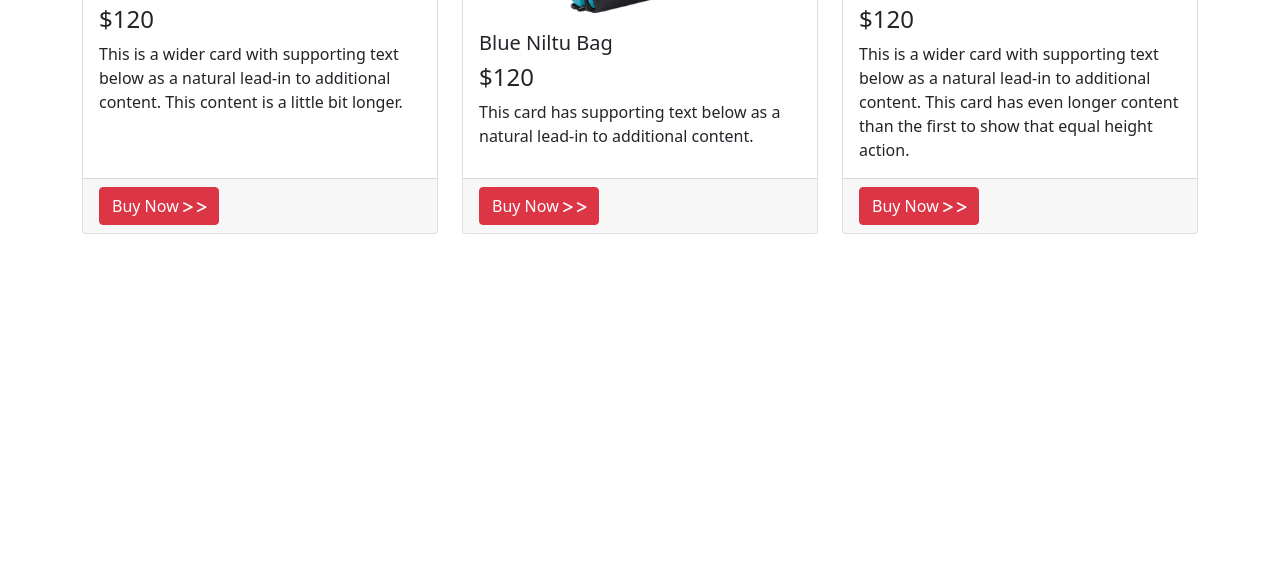
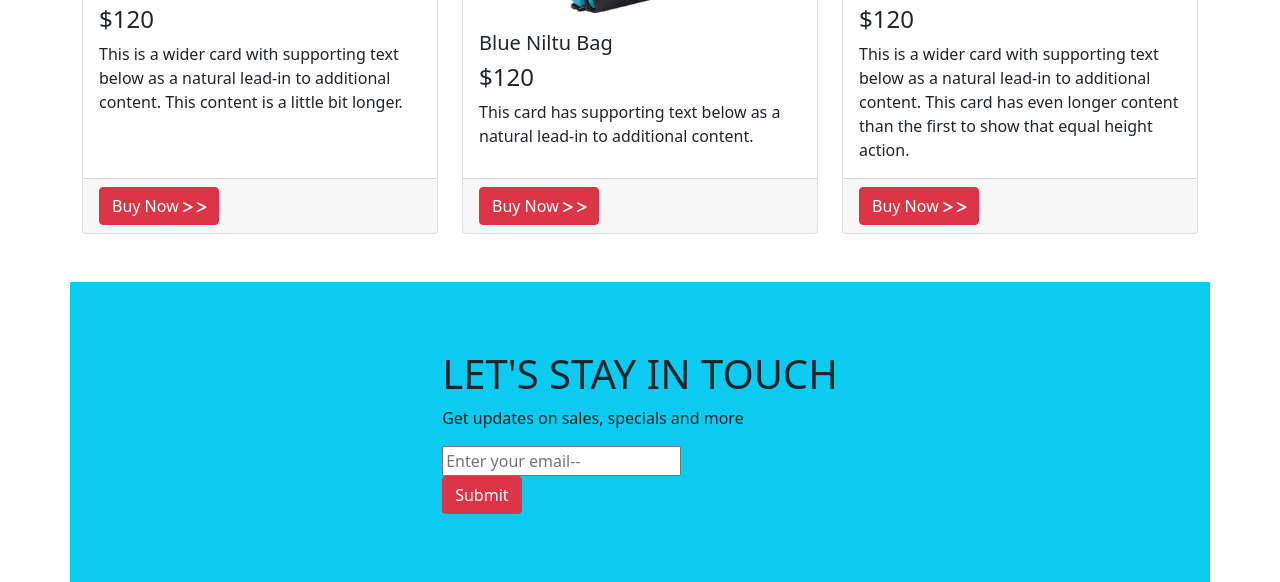
Before and after one commit to MoududAhammed/panda-commerce1, a plain HTML site: page index.html in a window 1280 px wide. Shown: the part 1708-2290 px from the top of the page. Before the commit the page ends 1990 px from the top, so only its background shows below. Drawn offline with nearby package versions, Linux system fonts and the light colour scheme.

Commit message:
submit section done

```diff
--- a/index.html
+++ b/index.html
@@ -237,6 +237,18 @@
               </div>
         </section>
 
+        <section style="height: 300px;" class="container bg-info d-flex justify-content-center align-items-center">
+
+               <div>
+                <h1>LET'S STAY IN TOUCH</h1>
+                <p>Get updates on sales, specials and more</p>
+                <input type="text" placeholder="Enter your email--">
+                <br>
+                <button type="button" class="btn btn-danger">Submit
+                </button>
+               </div>
+
+        </section>
     </main>
     <footer>
 
```
